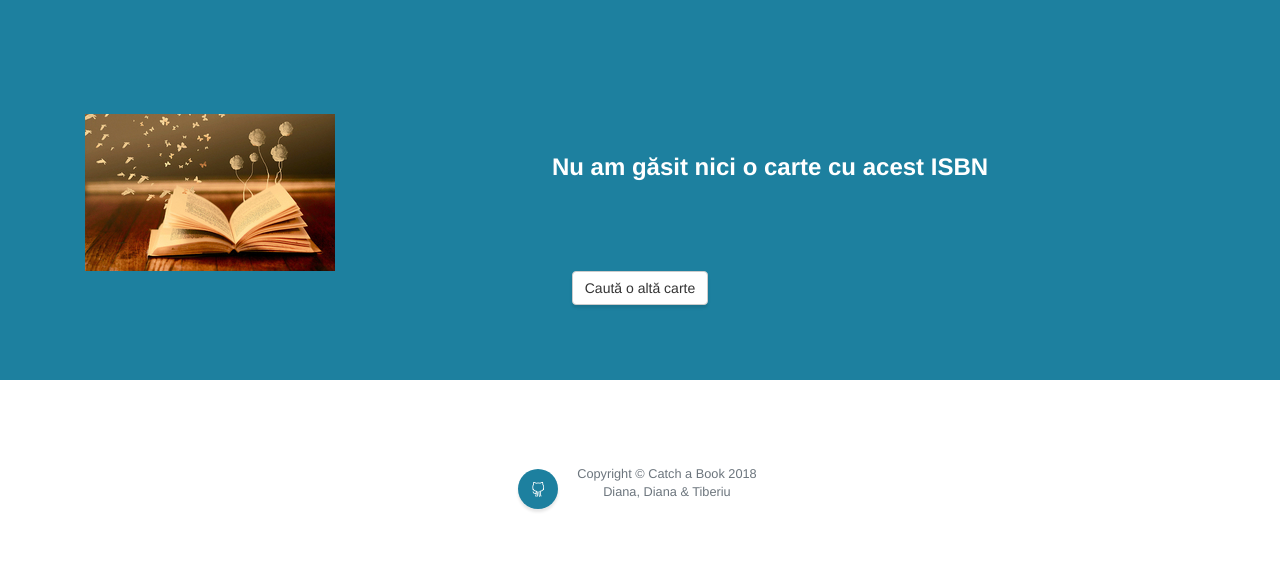
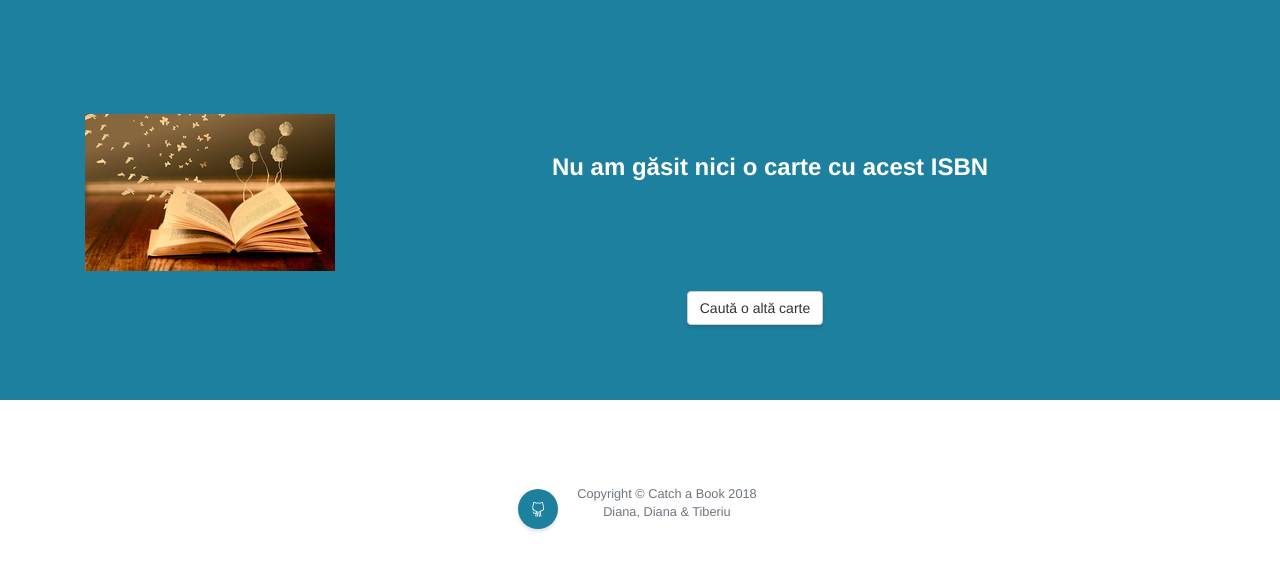
Before and after one commit to mdiannna/Catch-a-book, a Flask app: page /ocr_ISBN/1 in a window 1280 px wide. Shown: the part 197-762 px from the top of the page. Run offline with Flask 2, Linux system fonts and the light colour scheme; data that the repository does not hold is empty; some libraries are stand-ins or nearby versions.

Commit message:
stilizare finala

```diff
--- a/Code/app/static/css/template.css
+++ b/Code/app/static/css/template.css
@@ -35,3 +35,7 @@ body {
 .profilul-meu{
 	padding-left: 30px;
 }
+
+.buton-cautare{
+	padding-left: 230px;
+}
--- a/Code/app/templates/search.html
+++ b/Code/app/templates/search.html
@@ -17,7 +17,7 @@
         <div class="container">
             <br><br>
             <div class="row">
-                <div class="col-lg-12 text-center">
+                <v class="col-lg-12 text-center">
                     <form>
                         <div class="media">
                             <div class="media-left">
@@ -46,24 +46,25 @@
                                             <h4> Librăria: {{ book.library.name }} </h4>
                                         {% endif %}
                                         {% if book.link %}
-                                            <h4> Link:
+                                            <h5> Link:
                                                 <a target="_blank" href="{{ book.link }}" class="white-link">
                                                     {{ book.link }}
                                                 </a>
-                                            </h4>
+                                            </h5>
                                         {% endif %}
                                     </div>
                                     <div class="col-md-6">
                                         {% if book_second_price %}
+                                            <br>
                                             <h4> Al doilea preț: {{ book_second_price.price }} lei</h4>
                                             <h4> Librărie: {{ book_second_price.library.name }} </h4>
                                             {% if book_second_price.link %}
-                                                <h4> Link:
+                                                <h5> Link:
                                                     <a target="_blank" href="{{ book_second_price.link }}"
                                                        class="white-link">
                                                         {{ book_second_price.link }}
                                                     </a>
-                                                </h4>
+                                                </h5>
                                             {% endif %}
                                         {% endif %}
                                     </div>
@@ -73,7 +74,10 @@
                                 {% endif %}
                             </div>
                         </div>
+                    <br>
+                    <div class="buton-cautare">
                         <a target="_blank" href="/" class="btn btn-default">Caută o altă carte</a>
+                    </div>
                     </form>
                 </div>
             </div>
@@ -87,7 +91,6 @@
                 <h2 class="text-center">Lista cărților recomandate</h2>
                 <hr>
                 <div style="width: 100%">
-                    <hr>
                     {% for book in recommended_books %}
                         <div class="col-sm-4 col-md-4 col-lg-4">
                             <div class="media">
```
